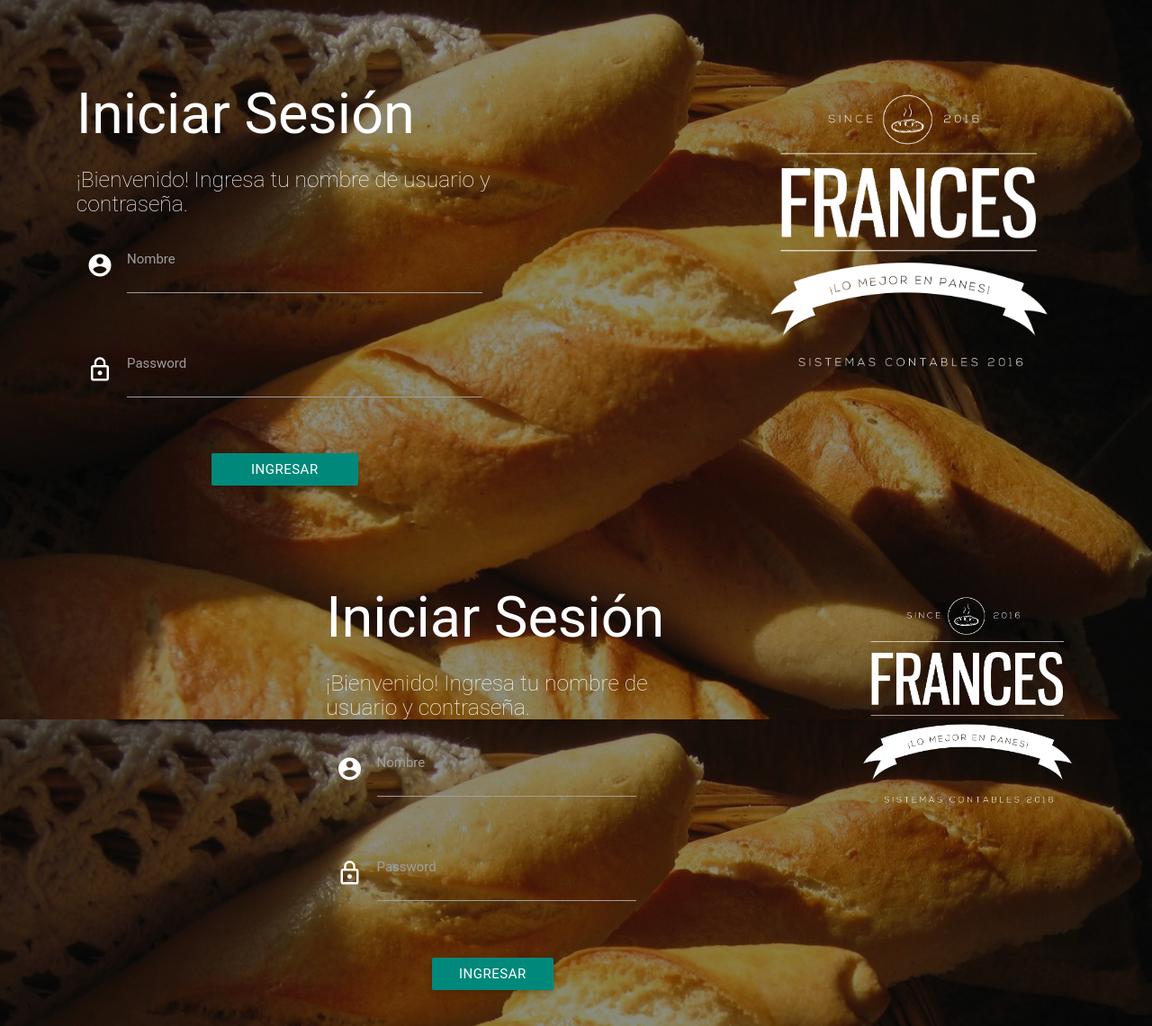
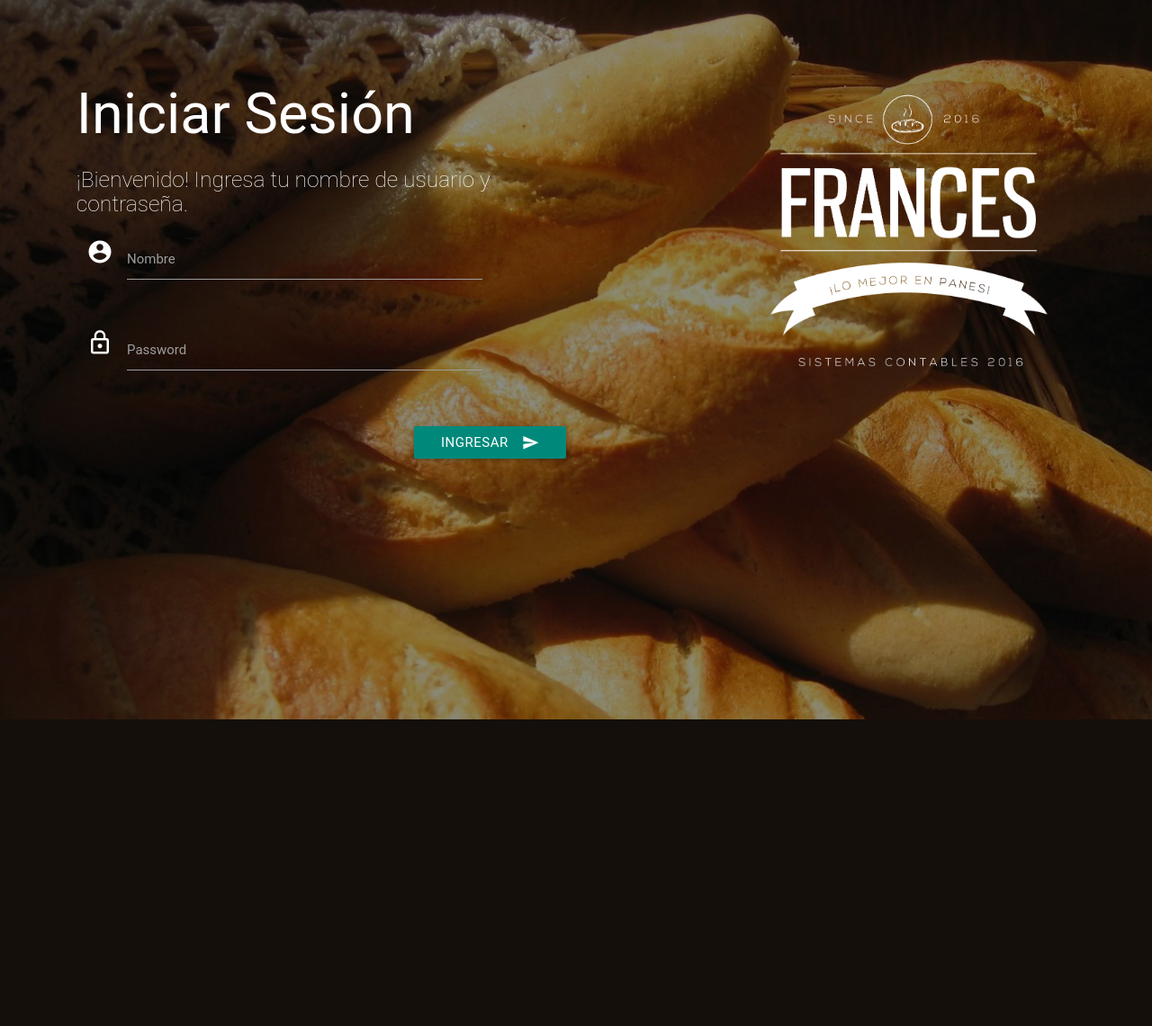
Before and after one commit to carlosmata1/SIC115, a Django app: page /login in a window 1280 px wide. Shown: the whole page at 90% size. After the commit the page ends 800 px from the top, so only its background shows below. Run offline with Django 3.2, Linux system fonts and the light colour scheme; some web fonts are replaced.

Commit message:
Se corrigió un error en el login

```diff
--- a/main/templates/login.html
+++ b/main/templates/login.html
@@ -8,46 +8,40 @@
 {% block menu %}{% endblock %}
 
 {% block footer %}{% endblock %}
-{% block header %}
+{% block header %}{% endblock %}
 
 {% block contenido %}
     <div id="log">
         <div class="container">
             <div class="row">
-                    <div class="col s6 " height="400px">
+                <div class="col s6 ">
                     <div class="form ">
                         <form action="" method="post" > {% csrf_token %}
-                                <h3 class="thisn"></h3>
-                                {{ form.non_field_errors }}
+                            <h3 class="thin"></h3>
 
                             <div class="row">
                                 <h1 class="white-text">Iniciar Sesión</h1>
                                 <h5 class="thin white-text">¡Bienvenido! Ingresa tu nombre de usuario y contraseña. </h5>
-
                                 <div class="input-field col s10">
-                                        <p>{{ form.username.errors }}</p>
                                     <i class="material-icons prefix white-text">account_circle</i>
+                                    {{ form.username }}
                                     <label class="active " for="first_name2" >Nombre</label>
-                                        {{ form.username }}
                                 </div>
                             </div>
 
                             <div class="row">
                                 <div class="input-field col s10">
-                                        <p>{{ form.password.errors }}</p>
                                     <i class="material-icons prefix white-text">lock_outline</i>
-                                        <label for="id_password">Password</label>
                                     {{ form.password }}
+                                    <label for="password">Password</label>
                                 </div>
                             </div>
 
-                                <div id="BotonEnviar" class="row">
-                                    <div class="col s4 offset-s3">
+                            <div id="BotonEnviar">
                                 <br>
-                                        <button class="btn waves-effect waves-light #00897b teal darken-1" type="submit" name="action" >Ingresar <i class="material-icons right">send</i>
+                                <button class="btn waves-effect waves-light #00897b teal darken-1 right pull-s5" type="submit" name="action" >Ingresar <i class="material-icons right">send</i>
                                 </button>
                                 <br>
-                                    </div>
                             </div>
                         </form>
                     </div>
@@ -56,12 +50,10 @@
                 <div class="col s2"></div>
                 <div class="col s4">
                     <div id="imagen">
-                            <img class="responsive-img" src="{% static "main/images/LogoSinFondo.png" %}" width="400px">
+                        <img class="responsive-img" src="{% static 'main/images/LogoSinFondo.png' %}" width="400px">
                     </div>
                 </div>
             </div>
         </div>
     </div>
-
 {% endblock %}
-{% endblock %}
--- a/main/templates/main/balance_comprobacion.html
+++ b/main/templates/main/balance_comprobacion.html
@@ -3,6 +3,7 @@
 {% block titulo %}Estado de Comprobación{% endblock %}
 
 {% block contenido %}
+    <main>
         <div class="container">
 
 
@@ -72,4 +73,5 @@
             <a class="waves-effect waves-light btn right #d50000 red accent-4"><i class="material-icons left">picture_as_pdf</i>Exportar</a>
         </div>
 
+    </main>
 {% endblock %}
--- a/main/templates/main/balance_general.html
+++ b/main/templates/main/balance_general.html
@@ -3,6 +3,7 @@
 {% block titulo %}Balance General{% endblock %}
 
 {% block contenido %}
+    <main>
         <div class="container">
             <div class="card-panel">
                 <div>
@@ -153,4 +154,5 @@
             <a class="waves-effect waves-light btn right #d50000 red accent-4"><i class="material-icons left">picture_as_pdf</i>Exportar</a>
 
         </div> <!--Fin del container-->
+    </main>
 {% endblock %}
--- a/main/templates/main/empleados_list.html
+++ b/main/templates/main/empleados_list.html
@@ -5,6 +5,7 @@
 {% block titulo %}Empleados{% endblock %}
 
 {% block contenido %}
+    <main>
         <div class="row">
             <div class="col m9 offset-m1">
                 <ul class="collection">
@@ -67,4 +68,5 @@
                 </div>
             </div>
         </div>
+    </main>
 {% endblock %}
--- a/main/templates/main/estado_capital.html
+++ b/main/templates/main/estado_capital.html
@@ -3,6 +3,7 @@
 {% block titulo %}Estado de Capital{% endblock %}
 
 {% block contenido %}
+    <main>
         <div class="container">
             <div class="col m12">
                 <div class="card-panel" >
@@ -101,4 +102,5 @@
             </div>
             <a class="waves-effect waves-light btn right #d50000 red accent-4"><i class="material-icons left">picture_as_pdf</i>Exportar</a>
         </div>
+    </main>
 {% endblock %}
--- a/main/templates/main/estado_resultados.html
+++ b/main/templates/main/estado_resultados.html
@@ -3,6 +3,7 @@
 {% block titulo %}Estado de Resultados{% endblock %}
 
 {% block contenido %}
+    <main>
         <div class="container">
             <div class="col m12">
                 <div class="card-panel" >
@@ -84,4 +85,5 @@
             </div>
             <a class="waves-effect waves-light btn right #d50000 red accent-4"><i class="material-icons left">picture_as_pdf</i>Exportar</a>
         </div>
+    </main>
 {% endblock %}
--- a/main/templates/main/libro_diario.html
+++ b/main/templates/main/libro_diario.html
@@ -3,6 +3,7 @@
 {% block titulo %}Libro Diario{% endblock %}
 
 {% block contenido %}
+    <main>
         <form>
             <div class="container">
 
@@ -12,8 +13,6 @@
                 <div class="card-panel">
                     <h4 class="thin">Registrar transacción</h4>
                     <div class="divider"></div>
-
-
 
                     <div class="row">
                         <div class="input-field col s6">
@@ -34,7 +33,7 @@
                         </div>
 
                         <div class="input-field col s3">
-                            <label for="input-field clientes">Clientes</label>
+                            <label for="clientes">Clientes</label>
                             <select id="clientes">
                                 <option value="" disabled selected>Clientes</option>
                             </select>
@@ -113,4 +112,5 @@
                 </div>
             </div>
         </form>
+    </main>
 {% endblock %}
--- a/main/templates/template_home.html
+++ b/main/templates/template_home.html
@@ -38,16 +38,14 @@
     </main>
 {% endblock %}
 
-<main>
-    {% block contenido %}{% endblock %}
-</main>
+{% block contenido %}{% endblock %}
 
 {% block footer %}
     <footer class="page-footer #b71c1c red darken-4">
         <div class="footer-copyright">
             <div class="container thin">
                 AERO 2016
-                <a class="grey-text text-lighten-4 right" href="#!">More Links</a>
+                <a class="grey-text text-lighten-4 right" href="#">More Links</a>
             </div>
         </div>
     </footer>
```
Lines whose indentation alone changed are shown as unchanged.
